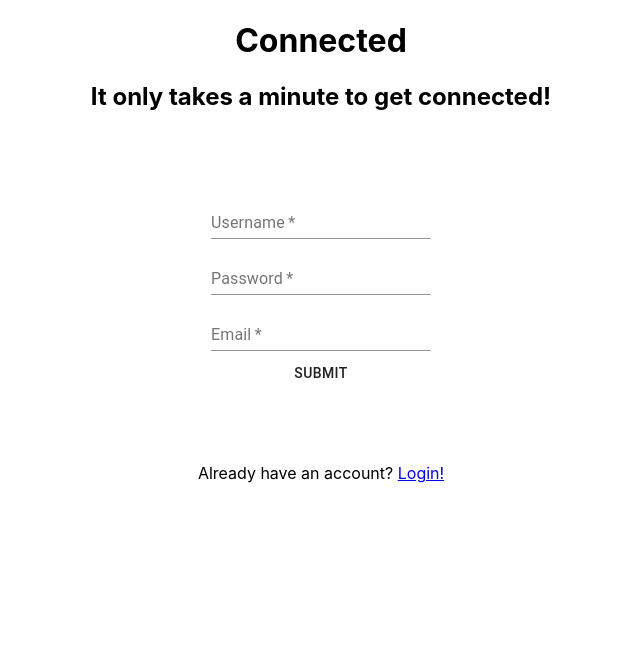
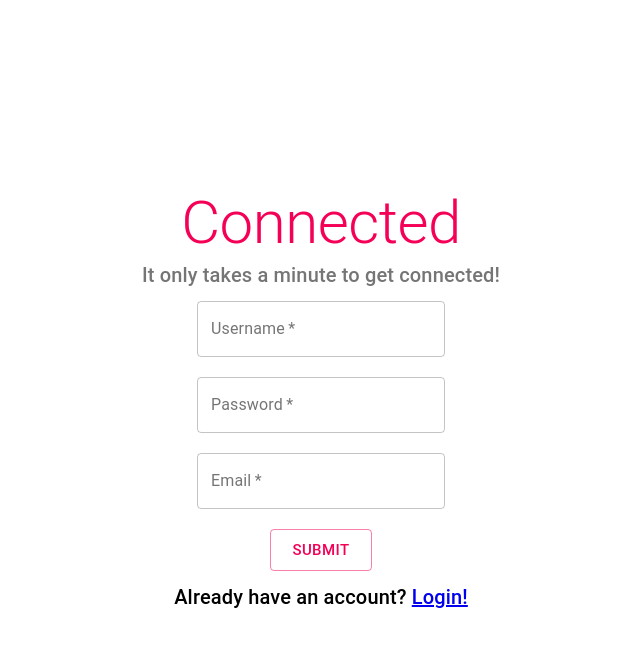
Before and after one commit to kelbri10/Connected-A-Social-Network, a React (Create React App) app in the folder client/: page /accounts/signup in a window 1280 px wide. Shown: the top 646 px of the page, without its empty margins (319-959 px from the left). Built offline with nearby package versions, Linux system fonts and the light colour scheme.

Commit message:
adds identical formatting to sign up page

```diff
--- a/client/src/components/LoginForm.tsx
+++ b/client/src/components/LoginForm.tsx
@@ -61,12 +61,14 @@ const LoginForm: FC = () => {
             marginBottom: 10
         }
     })
+
     const classes = useStyles();
 
     return (
         <Grid container
+        spacing={0}
         alignItems='center'
-        alignContent='center'
+        style={{minHeight: '100vh'}}
         justifyContent='center'
         direction='column'
         >
--- a/client/src/components/SignUp.tsx
+++ b/client/src/components/SignUp.tsx
@@ -1,10 +1,9 @@
 import React, { FC } from "react";
-import { createStyles, makeStyles, Theme } from "@material-ui/core/styles";
-import { Button, TextField} from "@material-ui/core";
-import Box from '@material-ui/core/Box';
+import { makeStyles, Button, TextField, Typography, Grid} from "@material-ui/core";
 import { useState } from "react";
 import { Link } from 'react-router-dom';
 import axios from "axios";
+
 
 
 
@@ -45,27 +44,46 @@ const SignUp : FC = () => {
     }
 
 
-    const useStyles = makeStyles((theme: Theme) =>
-    createStyles ({
-        root: {
-            margin: theme.spacing(6)
+    const useStyles = makeStyles({
+        field: {
+            marginTop: 10,
+            marginBottom: 10
         }
     })
-    );
+
 
 
     const classes = useStyles();
 
     return (
-        <div style={{ width: '100%'}}>
-            <h1>Connected</h1>
+        <Grid container
+        spacing={0}
+        alignItems='center'
+        style={{minHeight: '100vh'}}
+        justifyContent='center'
+        direction='column'>
+            <Grid item>
+            <Typography
+            variant='h2'
+            color='secondary'>Connected</Typography>
+            </Grid>
 
-            <h2>It only takes a minute to get connected!</h2>
+            <Grid item>
+            <Typography
+            variant='h6'
+            color='textSecondary'>It only takes a minute to get connected!</Typography>
+            </Grid>
 
-            <Box display='flex' flexDirection='column' p={1} m={1}>
-                <form className={classes.root} noValidate autoComplete='off'>
-                    <Box p={0.5}>
+            <Grid item>
+                <form
+                noValidate
+                autoComplete='off'>
+
+                    <Grid item>
                         <TextField
+                        className={classes.field}
+                        variant='outlined'
+                        color='secondary'
                         id='username'
                         name='username'
                         label='Username'
@@ -73,10 +91,13 @@ const SignUp : FC = () => {
                         required
                         onChange={handleChange}
                         />
-                    </Box>
+                    </Grid>
 
-                    <Box p={0.5}>
+                    <Grid item>
                         <TextField
+                        className={classes.field}
+                        variant='outlined'
+                        color='secondary'
                         id='password'
                         name='password'
                         label='Password'
@@ -84,10 +105,13 @@ const SignUp : FC = () => {
                         required
                         onChange={handleChange}
                         />
-                    </Box>
+                    </Grid>
 
-                    <Box p={0.5}>
+                    <Grid item>
                         <TextField
+                        className={classes.field}
+                        variant='outlined'
+                        color='secondary'
                         id='email'
                         name='email'
                         label='Email'
@@ -95,17 +119,28 @@ const SignUp : FC = () => {
                         required
                         onChange={handleChange}
                         />
-                    </Box>
+                    </Grid>
 
-                    <Button onClick={handleSubmit}>Submit</Button>
-
+                    <Grid item>
+                        <Button
+                        className={classes.field}
+                        color='secondary'
+                        size='large'
+                        variant='outlined'
+                        onClick={handleSubmit}>
+                            Submit
+                        </Button>
+                    </Grid>
 
                 </form>
+            </Grid>
 
-            </Box>
+            <Grid item>
+                <Typography
+                variant='h6'>Already have an account? <Link to = '/'>Login!</Link></Typography>
+            </Grid>
 
-            <p>Already have an account? <Link to = '/'>Login!</Link></p>
-        </div>
+        </Grid>
     )
 
 }
```
